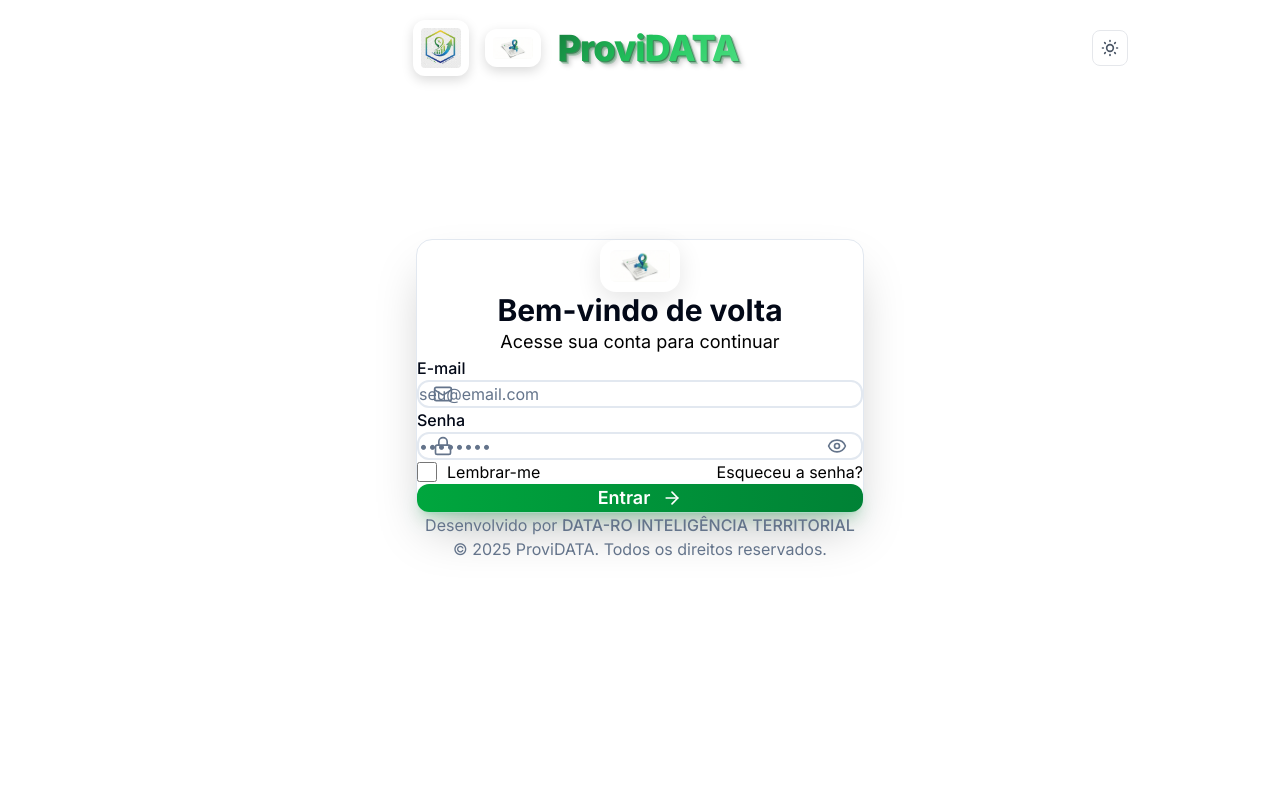
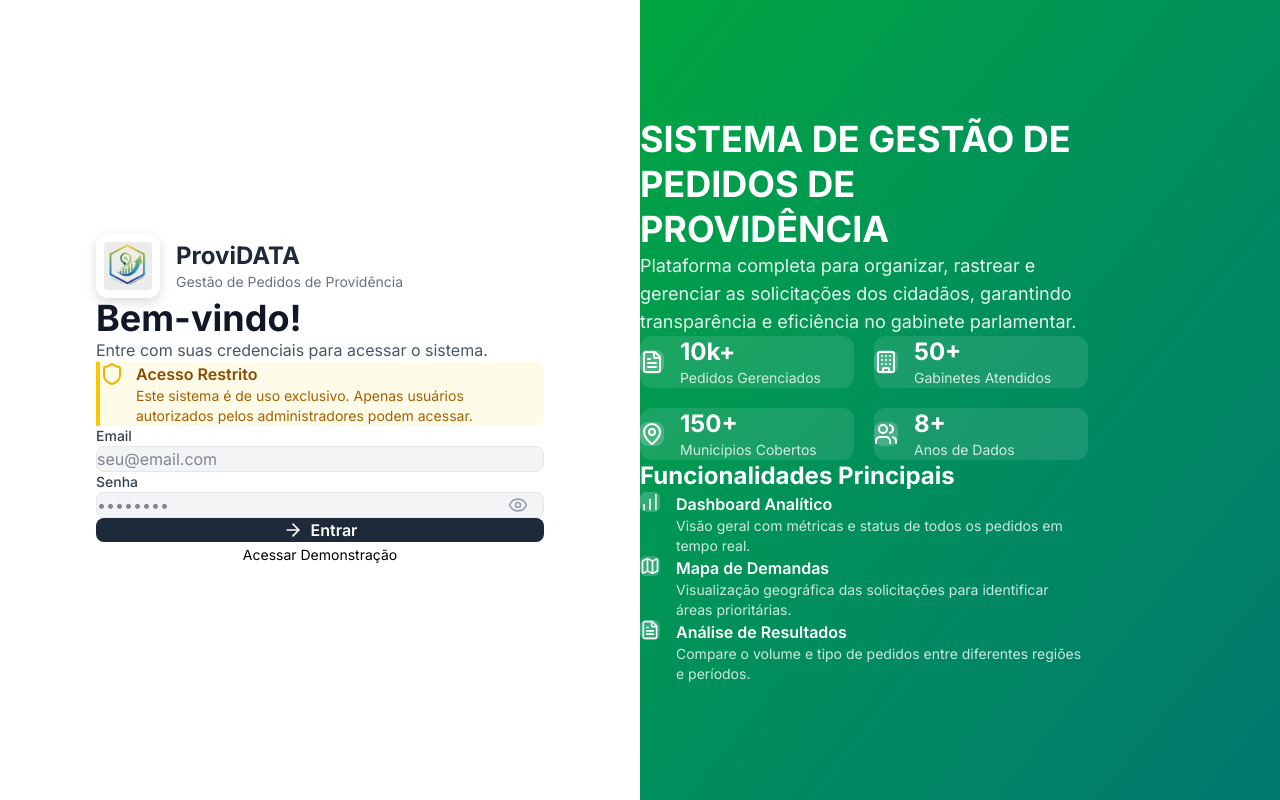
Before and after one commit to justr1de/ProviDATA, a Next.js app: page /login in a window 1280 px wide. Built offline with nearby package versions, Linux system fonts and the light colour scheme; no server answers.

Commit message:
feat: nova tela de login profissional com layout dividido (formulário + painel informativo)

```diff
--- a/src/app/login/page.tsx
+++ b/src/app/login/page.tsx
@@ -6,9 +6,32 @@ import { useRouter } from 'next/navigation'
 import Link from 'next/link'
 import Image from 'next/image'
 import { createClient } from '@/lib/supabase/client'
-import { ThemeToggle } from '@/components/ui/theme-toggle'
-import { Mail, Lock, ArrowRight, Eye, EyeOff } from 'lucide-react'
+import { Mail, Lock, ArrowRight, Eye, EyeOff, Shield, BarChart, Map, FileText, Users, Building, MapPin } from 'lucide-react'
 import { toast, Toaster } from 'sonner'
+
+const StatCard = ({ icon: Icon, value, label }: { icon: React.ElementType, value: string, label: string }) => (
+  <div className="bg-white/10 rounded-xl p-4 flex items-center gap-4">
+    <div className="bg-white/20 p-3 rounded-lg">
+      <Icon className="w-6 h-6 text-white" />
+    </div>
+    <div>
+      <p className="text-2xl font-bold text-white">{value}</p>
+      <p className="text-sm text-white/80">{label}</p>
+    </div>
+  </div>
+)
+
+const FeatureItem = ({ icon: Icon, title, description }: { icon: React.ElementType, title: string, description: string }) => (
+  <div className="flex items-start gap-4">
+    <div className="bg-white/20 p-2 rounded-md mt-1">
+      <Icon className="w-5 h-5 text-white" />
+    </div>
+    <div>
+      <h4 className="font-semibold text-white">{title}</h4>
+      <p className="text-sm text-white/80">{description}</p>
+    </div>
+  </div>
+)
 
 export default function LoginPage() {
   const [email, setEmail] = useState('')
@@ -23,20 +46,13 @@ export default function LoginPage() {
     setIsLoading(true)
 
     try {
-      const { error } = await supabase.auth.signInWithPassword({
-        email,
-        password,
-      })
-
+      const { error } = await supabase.auth.signInWithPassword({ email, password })
       if (error) {
         toast.error('Erro ao fazer login', {
-          description: error.message === 'Invalid login credentials'
-            ? 'E-mail ou senha incorretos'
-            : error.message,
+          description: error.message === 'Invalid login credentials' ? 'E-mail ou senha incorretos' : error.message,
         })
         return
       }
-
       toast.success('Login realizado com sucesso!')
       router.push('/dashboard')
       router.refresh()
@@ -48,140 +64,93 @@ export default function LoginPage() {
   }
 
   return (
-    <div className="min-h-screen flex flex-col bg-[var(--background)] transition-colors">
+    <div className="min-h-screen w-full flex bg-white dark:bg-gray-900">
       <Toaster position="top-right" richColors />
 
-      {/* Header */}
-      <header className="fixed top-0 left-0 right-0 z-50 glass">
-        <div className="max-w-6xl mx-auto px-6 h-24 flex items-center justify-center relative">
-          <div className="flex items-center gap-4">
-            <Link href="https://dataro-it.com.br" target="_blank" rel="noopener noreferrer">
-              <Image src="/dataro-logo-final.png" alt="DATA-RO" width={56} height={56} style={{ objectFit: 'contain', borderRadius: '12px', backgroundColor: '#ffffff', padding: '8px', boxShadow: '0 4px 12px rgba(0,0,0,0.15)' }} />
-            </Link>
-            <Link href="/" className="flex items-center gap-4">
-              <Image src="/providata-logo-final.png" alt="ProviDATA" width={56} height={56} style={{ objectFit: 'contain', borderRadius: '12px', backgroundColor: '#ffffff', padding: '8px', boxShadow: '0 4px 12px rgba(0,0,0,0.15)' }} />
-              <span className="text-providata-gradient font-extrabold text-4xl tracking-tight">ProviDATA</span>
-            </Link>
-          </div>
-          <div className="absolute right-6 top-1/2 -translate-y-1/2">
-            <ThemeToggle />
+      {/* Left Side - Form */}
+      <div className="w-full lg:w-1/2 flex flex-col justify-center items-center p-8 sm:p-12">
+        <div className="w-full max-w-md">
+          <div className="mb-10 flex items-center gap-4">
+            <Image src="/dataro-logo-final.png" alt="DATA-RO" width={64} height={64} style={{ objectFit: 'contain', borderRadius: '12px', backgroundColor: '#ffffff', padding: '8px', boxShadow: '0 4px 12px rgba(0,0,0,0.15)' }} />
+            <div>
+              <h1 className="text-2xl font-bold text-gray-800 dark:text-white">ProviDATA</h1>
+              <p className="text-sm text-gray-500 dark:text-gray-400">Gestão de Pedidos de Providência</p>
             </div>
           </div>
-      </header>
 
-      {/* Main Content */}
-      <main className="flex-1 flex items-center justify-center px-4 sm:px-6 pt-32 pb-12">
-        <div className="w-full max-w-md animate-fade-in">
-          {/* Card */}
-          <div className="bg-[var(--card)] border border-[var(--border)] rounded-2xl p-8 sm:p-10 shadow-2xl">
-            {/* Header */}
-            <div className="text-center mb-8">
-              <div className="flex justify-center mb-6">
-                <Image src="/providata-logo-final.png" alt="ProviDATA" width={80} height={80} style={{ objectFit: 'contain', borderRadius: '16px', backgroundColor: '#ffffff', padding: '10px', boxShadow: '0 8px 24px rgba(0,0,0,0.1)' }} />
+          <h2 className="text-4xl font-bold text-gray-900 dark:text-white mb-3">Bem-vindo!</h2>
+          <p className="text-gray-600 dark:text-gray-300 mb-8">Entre com suas credenciais para acessar o sistema.</p>
+
+          <div className="bg-yellow-50 dark:bg-yellow-900/20 border-l-4 border-yellow-400 p-4 rounded-r-lg mb-8 flex items-start gap-3">
+            <Shield className="w-6 h-6 text-yellow-500 flex-shrink-0 mt-0.5" />
+            <div>
+              <h3 className="font-semibold text-yellow-800 dark:text-yellow-300">Acesso Restrito</h3>
+              <p className="text-sm text-yellow-700 dark:text-yellow-400/80">Este sistema é de uso exclusivo. Apenas usuários autorizados pelos administradores podem acessar.</p>
             </div>
-              <h1 className="text-3xl font-bold text-[var(--foreground)] mb-2">
-                Bem-vindo de volta
-              </h1>
-              <p className="text-lg text-[var(--foreground-secondary)]">
-                Acesse sua conta para continuar
-              </p>
           </div>
 
-            {/* Form */}
-            <form onSubmit={handleLogin} className="space-y-6">
+          <form onSubmit={handleLogin} className="space-y-5">
             <div className="space-y-2">
-                <label className="block text-md font-medium text-[var(--foreground)]">
-                  E-mail
-                </label>
-                <div className="relative flex items-center">
-                  <Mail className="absolute left-4 w-5 h-5 text-[var(--muted-foreground)]" />
+              <label className="block text-sm font-medium text-gray-700 dark:text-gray-300">Email</label>
               <input
                 type="email"
                 value={email}
                 onChange={(e) => setEmail(e.target.value)}
                 placeholder="seu@email.com"
-                    className="w-full pl-12 pr-4 py-3 rounded-xl bg-[var(--background)] border-2 border-[var(--border)] text-[var(--foreground)] placeholder:text-[var(--muted-foreground)] focus:border-green-500 focus:ring-2 focus:ring-green-500/20 transition-all outline-none"
+                className="w-full px-4 py-3 rounded-lg bg-gray-100 dark:bg-gray-800 border border-gray-200 dark:border-gray-700 text-gray-900 dark:text-white focus:border-green-500 focus:ring-2 focus:ring-green-500/20 transition-all outline-none"
                 required
               />
             </div>
-              </div>
-
             <div className="space-y-2">
-                <label className="block text-md font-medium text-[var(--foreground)]">
-                  Senha
-                </label>
-                <div className="relative flex items-center">
-                  <Lock className="absolute left-4 w-5 h-5 text-[var(--muted-foreground)]" />
+              <label className="block text-sm font-medium text-gray-700 dark:text-gray-300">Senha</label>
+              <div className="relative">
                 <input
                   type={showPassword ? 'text' : 'password'}
                   value={password}
                   onChange={(e) => setPassword(e.target.value)}
                   placeholder="••••••••"
-                    className="w-full pl-12 pr-12 py-3 rounded-xl bg-[var(--background)] border-2 border-[var(--border)] text-[var(--foreground)] placeholder:text-[var(--muted-foreground)] focus:border-green-500 focus:ring-2 focus:ring-green-500/20 transition-all outline-none"
+                  className="w-full px-4 py-3 rounded-lg bg-gray-100 dark:bg-gray-800 border border-gray-200 dark:border-gray-700 text-gray-900 dark:text-white focus:border-green-500 focus:ring-2 focus:ring-green-500/20 transition-all outline-none"
                   required
                 />
-                  <button
-                    type="button"
-                    onClick={() => setShowPassword(!showPassword)}
-                    className="absolute right-4 text-[var(--muted-foreground)] hover:text-[var(--foreground)] transition-colors"
-                  >
+                <button type="button" onClick={() => setShowPassword(!showPassword)} className="absolute right-4 top-1/2 -translate-y-1/2 text-gray-400 hover:text-gray-600 dark:hover:text-gray-300">
                   {showPassword ? <EyeOff className="w-5 h-5" /> : <Eye className="w-5 h-5" />}
                 </button>
               </div>
             </div>
+            <button type="submit" disabled={isLoading} className="w-full flex items-center justify-center gap-2 py-3 rounded-lg bg-gray-800 text-white font-semibold hover:bg-gray-900 transition-all disabled:opacity-50">
+              {isLoading ? <div className="w-5 h-5 border-2 border-white/30 border-t-white rounded-full animate-spin" /> : <><ArrowRight className="w-5 h-5" /> Entrar</>}
+            </button>
+          </form>
 
-              <div className="flex items-center justify-between pt-2">
-                <label className="flex items-center gap-2.5 cursor-pointer">
-                  <input
-                    type="checkbox"
-                    className="w-5 h-5 rounded border-[var(--border)] text-green-600 focus:ring-green-500/20"
-                  />
-                  <span className="text-md text-[var(--foreground-secondary)]">Lembrar-me</span>
-                </label>
-                <Link
-                  href="/recuperar-senha"
-                  className="text-md text-green-600 dark:text-green-400 hover:underline"
-                >
-                  Esqueceu a senha?
+          <div className="text-center mt-6">
+            <Link href="/" className="text-sm text-gray-600 dark:text-gray-400 hover:text-green-600 dark:hover:text-green-400 transition-colors">
+              Acessar Demonstração
             </Link>
           </div>
-
-              <div className="pt-4">
-                <button
-                  type="submit"
-                  disabled={isLoading}
-                  className="w-full flex items-center justify-center gap-3 py-4 rounded-xl bg-gradient-to-r from-green-600 to-green-700 text-white text-lg font-semibold hover:from-green-700 hover:to-green-800 transition-all shadow-lg shadow-green-600/20 disabled:opacity-50 disabled:cursor-not-allowed"
-                >
-                  {isLoading ? (
-                    <div className="w-6 h-6 border-2 border-white/30 border-t-white rounded-full animate-spin" />
-                  ) : (
-                    <>
-                      Entrar
-                      <ArrowRight className="w-5 h-5" />
-                    </>
-                  )}
-                </button>
         </div>
-            </form>
       </div>
 
-          {/* Footer */}
-          <div className="text-center text-md text-[var(--muted-foreground)] mt-10 space-y-2">
-            <p>
-              Desenvolvido por{' '}
-              <a
-                href="https://dataro-it.com.br"
-                target="_blank"
-                rel="noopener noreferrer"
-                className="font-medium text-[var(--foreground)] hover:text-green-600 dark:hover:text-green-400 transition-colors"
-              >
-                DATA-RO INTELIGÊNCIA TERRITORIAL
-              </a>
-            </p>
-            <p>&copy; {new Date().getFullYear()} ProviDATA. Todos os direitos reservados.</p>
+      {/* Right Side - Info Panel */}
+      <div className="hidden lg:flex w-1/2 bg-gradient-to-br from-green-600 to-teal-700 flex-col justify-center p-12 text-white">
+        <div className="max-w-md mx-auto">
+          <h2 className="text-4xl font-bold leading-tight mb-4">SISTEMA DE GESTÃO DE PEDIDOS DE PROVIDÊNCIA</h2>
+          <p className="text-lg text-white/90 mb-10">Plataforma completa para organizar, rastrear e gerenciar as solicitações dos cidadãos, garantindo transparência e eficiência no gabinete parlamentar.</p>
+
+          <div className="grid grid-cols-2 gap-5 mb-10">
+            <StatCard icon={FileText} value="10k+" label="Pedidos Gerenciados" />
+            <StatCard icon={Building} value="50+" label="Gabinetes Atendidos" />
+            <StatCard icon={MapPin} value="150+" label="Municípios Cobertos" />
+            <StatCard icon={Users} value="8+" label="Anos de Dados" />
+          </div>
+
+          <h3 className="text-2xl font-bold mb-6">Funcionalidades Principais</h3>
+          <div className="space-y-5">
+            <FeatureItem icon={BarChart} title="Dashboard Analítico" description="Visão geral com métricas e status de todos os pedidos em tempo real." />
+            <FeatureItem icon={Map} title="Mapa de Demandas" description="Visualização geográfica das solicitações para identificar áreas prioritárias." />
+            <FeatureItem icon={FileText} title="Análise de Resultados" description="Compare o volume e tipo de pedidos entre diferentes regiões e períodos." />
           </div>
         </div>
-      </main>
+      </div>
     </div>
   )
 }
```
Lines whose indentation alone changed are shown as unchanged.
